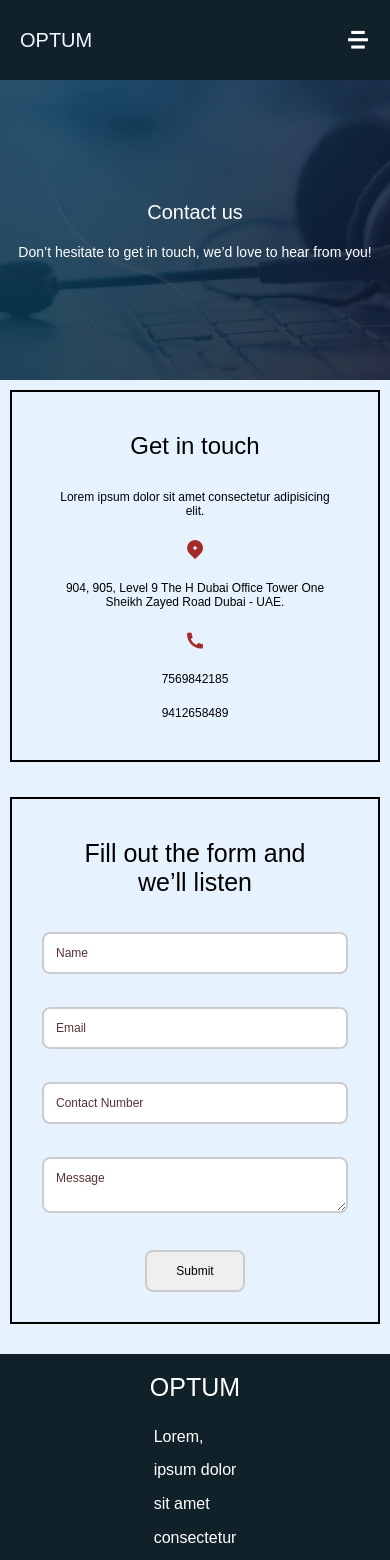
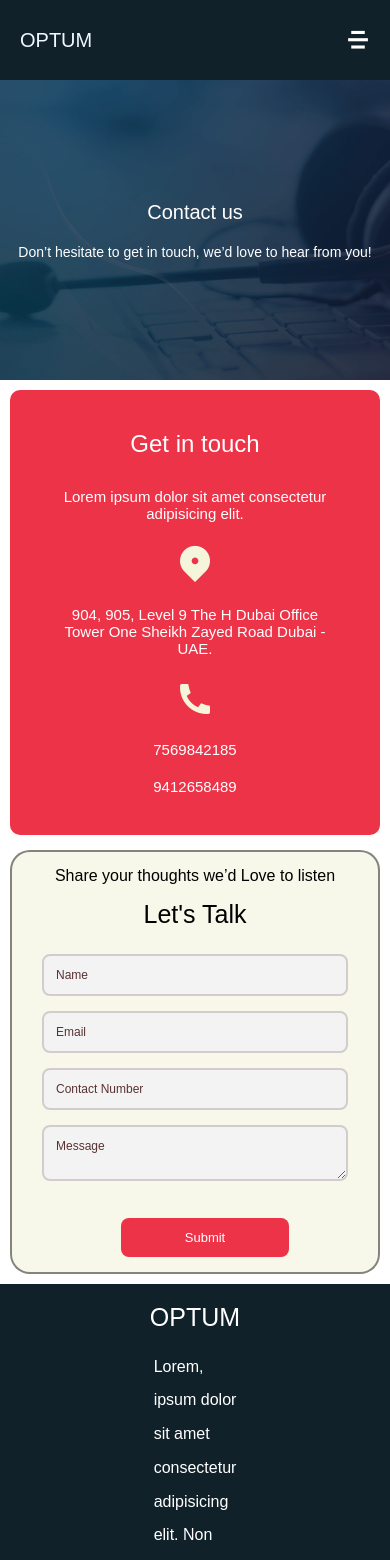
Before and after one commit to Suyash7987/ReactRoutingTest, a React (Vite) app: page /Contact in a window 390 px wide. Shown: the top 1560 px of the page. Built offline with nearby package versions, Linux system fonts and the light colour scheme.

Commit message:
Add files via upload

```diff
--- a/src/components/Contact.css
+++ b/src/components/Contact.css
@@ -1,7 +1,7 @@
 #ContactUpper{
     height:300px;
     width: 100%;
-    background-color:rgb(144, 198, 249);
+    background-color:rgb(255, 255, 255);
 }
 #ContactUpper img
 {
@@ -11,13 +11,12 @@
    position: relative;
 }
 #Contactupperheading {
-   position: absolute; /* Position it absolutely within the parent container */
-   top: 80px;             /* Align it to the top of the container */
-   left: 0;            /* Align it to the left of the container */
+   position: absolute;
+   top: 80px;
+   left: 0;
    width: 100%;
-   height: 300px;       /* Set the height to cover the section */
-   background-color: rgba(1, 1, 1, 0.318); /* Semi-transparent red background */
-
+   height: 300px;
+   background-color: rgba(1, 1, 1, 0.318);
    color: white;
    display: flex;
    flex-direction: column;
@@ -27,24 +26,21 @@
    font-size: 24px;
    gap: 20px;
  }
-
  #ContactMiddle{
-   /* height: 600px; */
-   background-color: rgb(230, 243, 255);
+   background-color: rgb(255, 255, 255);
    display: flex;
    padding: 70px;
    justify-content: center;
    gap: 15px;
 }
  #Middle-Left{
-     /* height: 500px; */
      width:571px;
-     /* background-color: pink; */
-     border: 2px solid black;
+     background-color: #ED3348;
+    color: white;
+    border-radius: 10px;
      padding: 40px;
      display: flex;
      flex-direction: column;
-     text-align: center;
      gap: 20px;
  }
  #Middle-Left h2{
@@ -56,37 +52,49 @@
 
  }
  #Middle-Left i{
-    font-size: 4.5vh;
-    color: brown;
+    font-size: 6vh;
+    color: rgb(255, 255, 255);
  }
  #Middle-Right{
    padding: 15px 30px;
    text-align: center;
-   /* background-color: yellow; */
-   border: 2px solid black;
+   width: 45%;
+   background-color: rgb(247, 247, 234);
+   border: 2px solid rgba(0, 0, 0, 0.466);
+   border-radius: 20px;
 }
+
+#Middle-Right p{
+    color: #8D3518;
+    font-size: 15px;
+    text-align: left;
+ }
 #Middle-Right h2{
-   padding: 25px;
+   padding: 15px;
 }
+#one,#two,#three{
+     text-align: left;
+     width: 100%;
+    }
 #Middle-Right form input,
 #Middle-Right form textarea {
    width: 100%;
    padding: 12px;
    margin-bottom: 15px;
-   border: 2px solid #ccc;
+   border: 2px solid #d3cccc;
    border-radius: 8px;
+   background-color: rgb(243, 243, 243);
    font-size: 16px;
-   /* transition: all 0.3s ease-in-out; */
 }
 #Middle-Right form input:focus
 {
-        outline: 1px solid #4CAF50;
+        border: 2px solid #15b61a;
 }
 
 .form-input {
    width: 100%;
    padding: 10px;
-   border: 2px solid #ccc; /* Default border */
+   border: 2px solid #000000;
    border-radius: 5px;
    outline: none;
  }
@@ -101,7 +109,7 @@
 }
 
 #Middle-Right form button {
-   background-color: #4CAF50;
+   background-color: #ED3348;
    color: white;
    font-size: 18px;
    padding: 12px 25px;
@@ -117,126 +125,60 @@
 
 #Middle-Right form textarea {
    resize: vertical;
-   /* min-height: 100px; */
 }
-@media (max-width: 1200px) {
+@media (max-width: 768px) {
    #ContactMiddle {
-       padding: 10px 100px; /* Reduce padding for medium screens */
-   }
+       padding: 10px 20px;    }
 
-   #Middle-Left {
-       width: 48%; /* Reduce width for smaller screens */
-   }
-
+   #Middle-Left,
    #Middle-Right {
-       width: 48%; /* Reduce width for smaller screens */
+       width: 100%;
+       text-align: center;
    }
 
    #Middle-Left h2 {
-       font-size: 35px; /* Adjust font size */
+       font-size: 28px;
    }
 
    #Middle-Left p {
-       font-size: 18px; /* Adjust font size */
+       font-size: 14px;
    }
 
    #Middle-Left i {
-       font-size: 4vh; /* Adjust icon size */
+       font-size: 3vh;
    }
 
    #Middle-Right form input,
    #Middle-Right form textarea {
-       font-size: 15px; /* Reduce font size for inputs */
-   }
+       font-size: 14px;
+       }
 
    #Middle-Right form button {
-       font-size: px; /* Adjust button font size */
-
-   }
-}
-
-@media (max-width: 992px) {
-   #ContactMiddle {
-       padding: 10px 50px; /* Further reduce padding for smaller screens */
-   }
-
-   #Middle-Left,
-   #Middle-Right {
-       width: 100%; /* Stack elements vertically on smaller screens */
-       margin-bottom: 20px; /* Add space between sections */
-   }
-
-   #Middle-Left h2 {
-       font-size: 30px; /* Further reduce font size */
-   }
-
-   #Middle-Left p {
-       font-size: 16px; /* Further reduce font size */
-   }
-
-   #Middle-Left i {
-       font-size: 3.5vh; /* Reduce icon size */
-   }
-
-   #Middle-Right form input,
-   #Middle-Right form textarea {
-       font-size: 14px; /* Reduce font size for inputs */
-   }
-
-   #Middle-Right form button {
-       font-size: 15px; /* Reduce button font size */
-   }
-}
-
-@media (max-width: 768px) {
-   #ContactMiddle {
-       padding: 10px 20px; /* Minimal padding for small screens */
-   }
-
-   #Middle-Left,
-   #Middle-Right {
-       width: 100%; /* Stack elements vertically */
-   }
-
-   #Middle-Left h2 {
-       font-size: 28px; /* Smaller font size for headings */
-   }
-
-   #Middle-Left p {
-       font-size: 14px; /* Smaller font size for paragraphs */
-   }
-
-   #Middle-Left i {
-       font-size: 3vh; /* Smaller icon size */
-   }
-
-   #Middle-Right form input,
-   #Middle-Right form textarea {
-       font-size: 14px; /* Adjust input font size */
-   }
-
-   #Middle-Right form button {
-       font-size: 14px; /* Adjust button font size */
+       font-size: 14px;
    }
 }
 
 @media (max-width: 480px) {
    #ContactMiddle {
-       padding: 10px; /* Minimal padding for very small screens */
-       flex-direction: column;
+       padding: 10px;
+              flex-direction: column;
    }
-
+   #ContactMiddle #Middle-left{
+      text-align: center;
+   }
    #Middle-Left h2 {
-       font-size: 24px; /* Further reduce font size for very small screens */
-
+       font-size: 24px;
    }
-
+   #one,#two,#three{
+    text-align: left;
+}
    #Middle-Left p {
-       font-size: 12px; /* Very small font size */
+       font-size: 15px;
    }
 
    #Middle-Left i {
-       font-size: 2.5vh; /* Smaller icon size */
+       font-size: 2.5rem;
+       color: beige;
    }
   #Middle-right{
      height: 120px;
@@ -247,12 +189,11 @@
 }
    #Middle-Right form input,
    #Middle-Right form textarea {
-       font-size: 12px; /* Adjust font size for inputs */
+       font-size: 12px;
    }
 
    #Middle-Right form button {
-       font-size: 13px; /* Adjust button font size */
-
+       font-size: 13px;
    }
    .ContactFooter{
      display: none;
--- a/src/components/Contact.jsx
+++ b/src/components/Contact.jsx
@@ -37,8 +37,11 @@ function Contact() {
           <p>9412658489</p>
         </div>
         <div id="Middle-Right">
-          <h2>Fill out the form and we’ll listen</h2>
+          <h4>Share your thoughts we’d Love to listen</h4>
+          <h2>Let's Talk</h2>
+
           <form onSubmit={handleSubmit(onSubmit)}>
+            <div id="one">
             <input className={`form-input ${errors.Name ? "error-border" : ""}`}
               {...register("Name", {
                 required: " *Name is required",
@@ -48,39 +51,25 @@ function Contact() {
               placeholder="Name"
               title="Should only contains Letter(A-Z,a-Z) and Spaces"
             />
-            <br />
-            <br />
             {errors.Name && (
-              <p
-                style={{
-                  position: "absolute",
-                  marginTop: "-1.5%",
-                  color: "red",
-                }}
-              >
+              <p style={{marginTop:"-8px"}}>
                 {errors.Name.message}
               </p>
             )}
+            </div>
+            <div id="two">
             <input className={`form-input ${errors.Name ? "error-border" : ""}`}
               {...register("Email", {
                 required: "*Email is required",
               })}
               type="email"
               placeholder="Email"
-            />{" "}
-            <br />
-            <br />
+            />
             {errors.Email && (
-              <p
-                style={{
-                  position: "absolute",
-                  marginTop: "-1.5%",
-                  color: "red",
-                }}
-              >
-                {errors.Email.message}
-              </p>
+              <p style={{marginTop:"-8px"}}>{errors.Email.message}</p>
             )}
+            </div>
+            <div id="three">
             <input className={`form-input ${errors.Name ? "error-border" : ""}`}
               {...register("Contact", {
                 required: " *Contact is Required",
@@ -98,22 +87,15 @@ function Contact() {
               type="text"
               placeholder="Contact Number"
             />
-            <br />
-            <br />
             {errors.Contact && (
-              <p
-                style={{
-                  position: "absolute",
-                  marginTop: "-1.5%",
-                  color: "red",
-                }}
-              >
+              <p style={{marginTop:"-8px"}}>
                 {errors.Contact.message}
               </p>
             )}
+            </div>
             <textarea {...register("Message")} placeholder="Message"></textarea>
             <br /> <br />
-            <input type="submit" style={{ width: "100px" }} />
+            <button>Submit</button>
           </form>
         </div>
       </div>
--- a/src/components/Login.css
+++ b/src/components/Login.css
@@ -1,46 +1,57 @@
 #Loginpage{
-    height: 600px;
     background-color: rgb(230, 243, 255);
     padding: 50px 260px;
 }
 #Login{
-    height: 450px;
     width: 850px;
     border-radius: 20px;
     background-color: rgb(255, 255, 255);
     display: flex;
     position: relative;
 }
-#upperlogin{
-   height: 100%;
-   width: 50%;
-   background-color: rgba(0, 0, 0, 0);
-   position: absolute;
-   padding:  195px 50px;
-   text-align: left;
+#Login1,#Login2{
+     display: flex;
+     flex-direction: column;
+     text-align: left;
+
 }
-#upperlogin h1{
-  color: rgb(255, 255, 255);
-  font-style:normal;
-  font-size: 50px;
-  line-height: 50px;
+#Login1 p,#Login2 p{
+     font-size: 14px;
+}
+#Login-Left{
+    width: 55%;
+    background-color: #0E484C;
+}
+#Login-Left-Upper{
+     padding: 20px 20px;
+     color: white;
+     font-size: 2rem;
+}
+#Login-Left-Lower span{
+     font-family:serif;
+     color: rgb(255, 121, 26);
+}
+#Login-Left-Lower2 i{
+    font-size: 5rem;
+    color: rgb(177, 247, 247);
 }
 
-#Login-Left{
-    height: 100%;
-    width: 50%;
-    /* background-color: orange; */
+#Login-Left-Lower
+{
+    display: flex;
+    flex-direction: column;
+    gap: 2rem;
+    text-align: center;
+    padding: 60px 9px;
+    font-size: 1.3rem ;
+    color: rgb(177, 247, 247);
 }
-#Login-Left img{
-    height: 100%;
-    width: 100%;
-    object-fit: cover;
-    border-radius: 20px;
+#Login-Left-Lower p{
+    font-family:'Times New Roman', Times, serif;
+    color:coral;
 }
-
 #Login-Right{
-    height: 100%;
-    width: 50%;
+     width: 50%;
     padding: 20px;
     display: flex;
     flex-direction: column;
@@ -73,14 +84,6 @@
  input[type="password"]::placeholder {
    color: rgba(0, 0, 0, 0.7);
  }
-
- /* input[type="text"]:focus,
- input[type="password"]:focus {
-   background: rgba(255, 255, 255, 0.3);
- } */
-
-
-
 #Login-Right form input[type="submit"] {
    width: 50%;
    padding: 12px;
@@ -96,7 +99,7 @@
    transition: 0.3s;
  }
  #Login-Right form button{
-   width: 59%;
+   width: 41%;
    padding: 12px;
    background: #8753FF;
    color: white;
@@ -109,7 +112,6 @@
  }
   button:hover{
    box-shadow: 0px 3px 10px rgba(0, 0, 0, 0.4);
-
   }
  input[type="submit"]:hover {
 
--- a/src/components/Signup.jsx
+++ b/src/components/Signup.jsx
@@ -19,11 +19,8 @@ function SignUp() {
     <>
       <div id="Loginpage">
         <div id="Login">
-          <div id="upperlogin">
-            <h1>WELCOME TO OPTUM</h1>
-          </div>
           <div id="Login-Left">
-            <img src="Loginbgc2.jpg" alt="" />
+
           </div>
           <div id="Login-Right">
             <h1>Sign up</h1>
```
Also changed, not shown: src/components/Login.jsx (+21 -28 lines).
